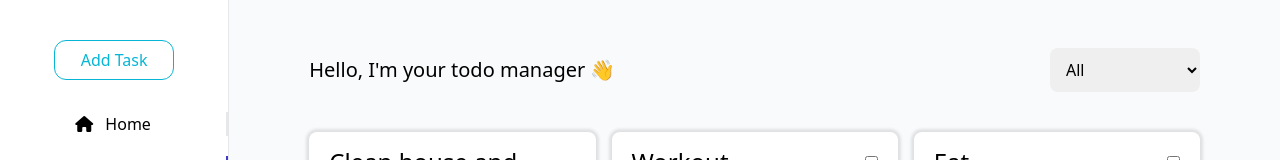
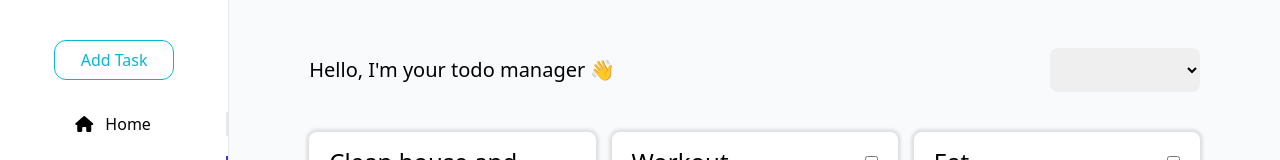
Before and after one commit to sashkaocho/todo-list, a Vue app: page /tasks in a window 1280 px wide. Shown: the top 160 px of the page. Built offline with nearby package versions, Linux system fonts and the light colour scheme.

Commit message:
feat: added model on BaseFilter

```diff
--- a/src/components/base/BaseSelect.vue
+++ b/src/components/base/BaseSelect.vue
@@ -3,14 +3,22 @@ defineProps<{
   width: number;
   items: string[];
 }>();
+
+const model = defineModel<string>();
 </script>
 
 <template>
   <select
+    v-model="model"
     :style="`width: ${width}`"
     class="w-[150px] py-2.5 px-3 cursor-pointer rounded-lg"
   >
-    <option v-for="item in items" :key="item" :value="item">
+    <option
+      v-for="item in items"
+      :key="item"
+      :selected="item === model"
+      :value="item"
+    >
       {{ item }}
     </option>
   </select>
```
